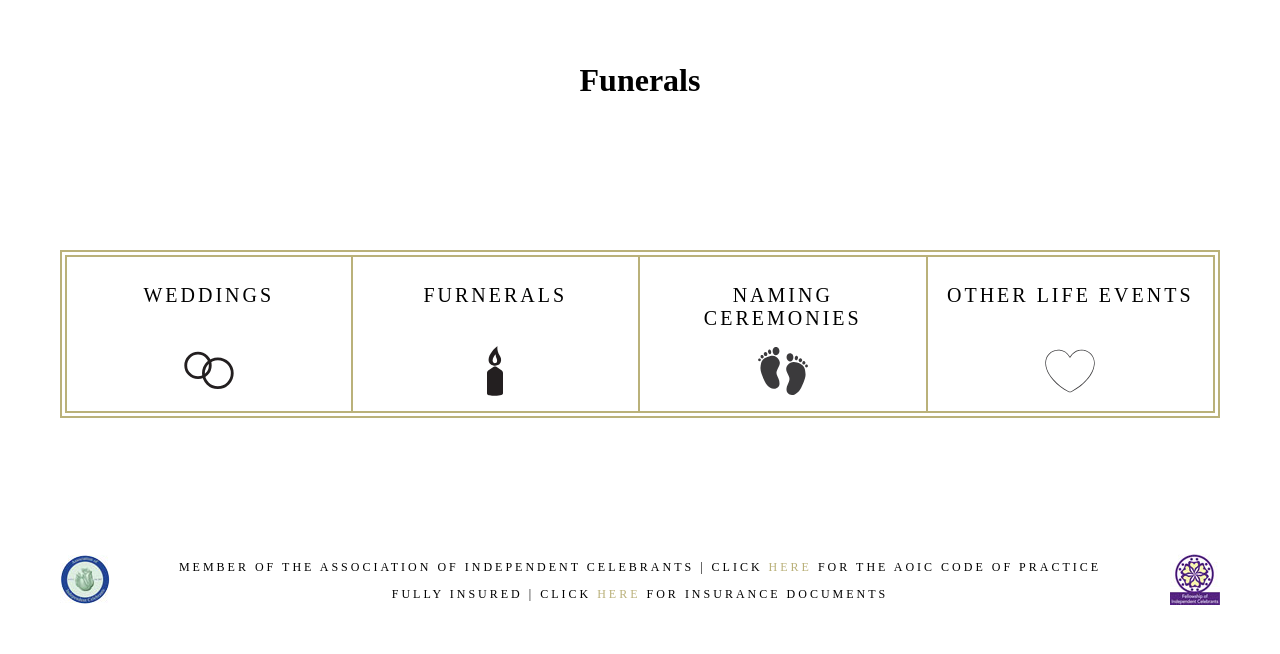
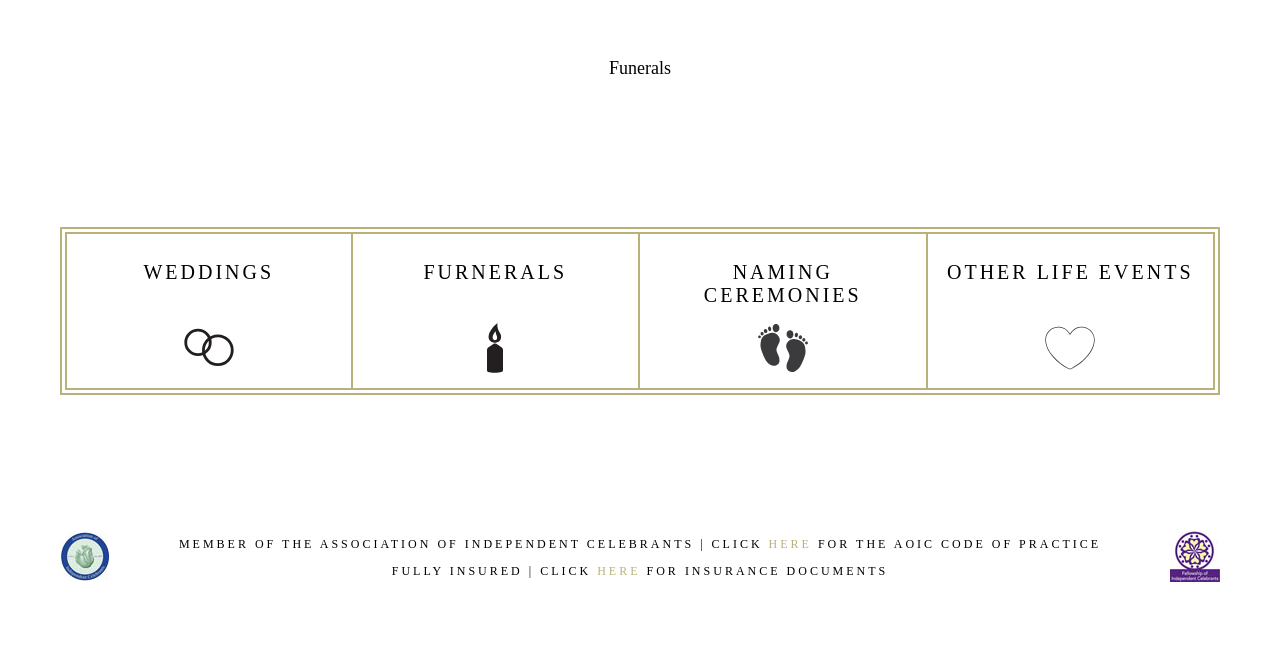
Before and after one commit to Garypickles/celebrant, a Jekyll site: the page built from funerals.html, in a window 1280 px wide. Shown: the part 734-1388 px from the top of the page. Built offline with Jekyll 4.4.1, drawn with Linux system fonts in a browser that asks for light colours; Markdown is read by kramdown in place of the engine named in the settings; after the commit the page ends 1365 px from its top, so only the background shows below that.

Commit message:
Updated 'funerals.html' via CloudCannon

```diff
--- a/funerals.html
+++ b/funerals.html
@@ -2,6 +2,4 @@
 layout: services
 title: Funerals
 ---
-<div class="page-content editable">
-  <h1>Funerals</h1>
-</div>
+<div class="page-content editable"><p>Funerals</p></div>
```
